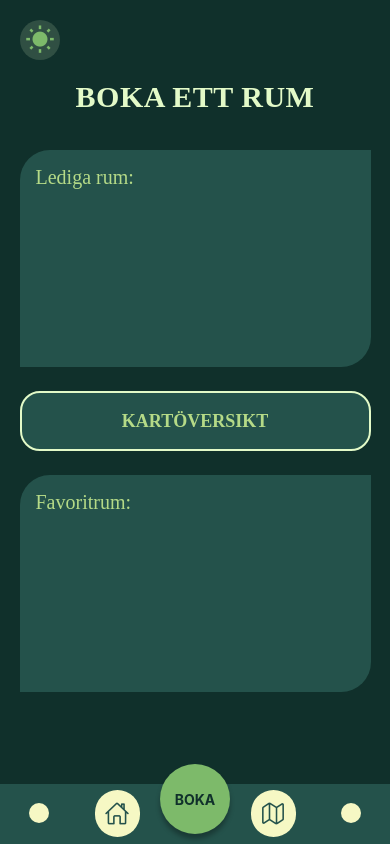
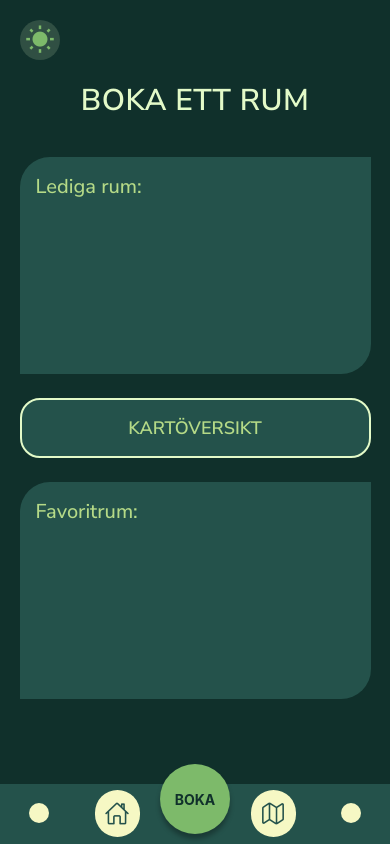
Before and after one commit to edda177/pax, a React Native app in the folder pax-mobile/: screen /Booking in a window 390 px wide. Built offline with nearby package versions, Linux system fonts and the light colour scheme.

Commit message:
change typsnitt

```diff
--- a/pax-mobile/screens/Booking.jsx
+++ b/pax-mobile/screens/Booking.jsx
@@ -80,7 +80,7 @@ const createStyles = (theme) =>
     },
     bookingtext: {
       color: theme.textPrimary,
-      fontFamily: "Nunito",
+      fontFamily: "NunitoSans",
       fontSize: 30,
       fontWeight: "600",
       marginBottom: 8,
@@ -114,7 +114,7 @@ const createStyles = (theme) =>
     },
     title: {
       color: theme.textSecondary,
-      fontFamily: "Nunito",
+      fontFamily: "NunitoSans",
       fontSize: 20,
       fontWeight: "500",
     },
@@ -139,7 +139,7 @@ const createStyles = (theme) =>
     },
     pressableText: {
       color: theme.textSecondary,
-      fontFamily: "Nunito",
+      fontFamily: "NunitoSans",
       fontSize: 18,
       fontWeight: "600",
       textTransform: "uppercase",
```
